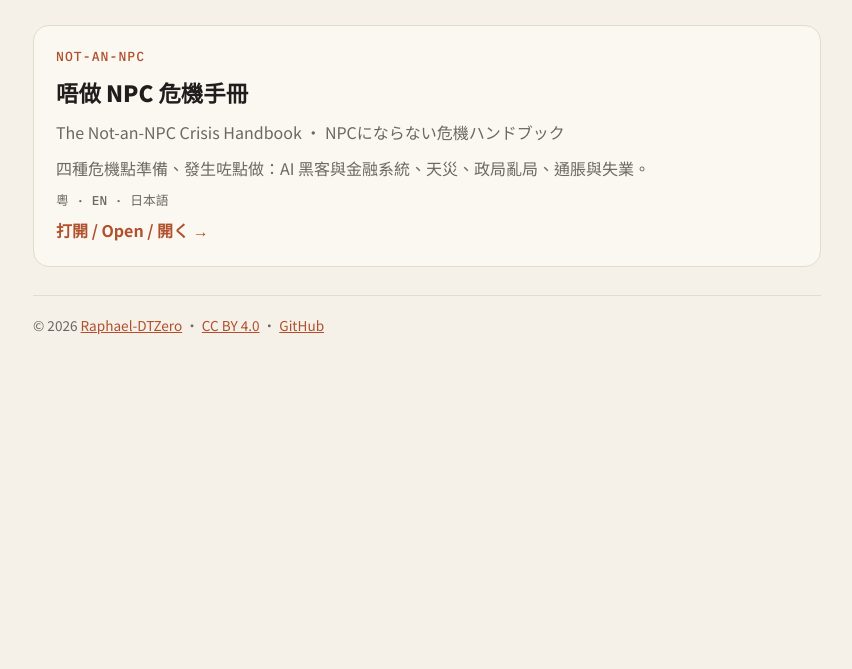
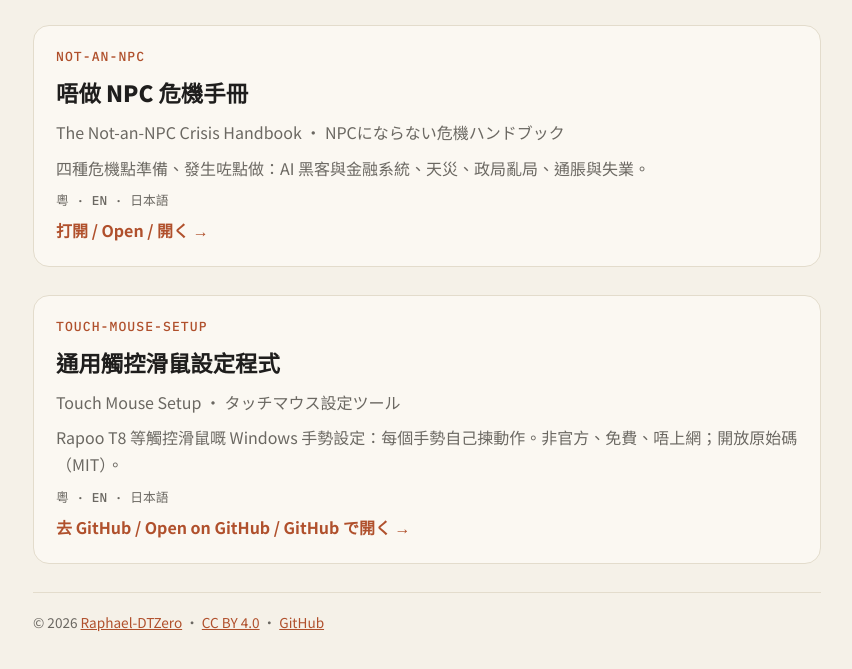
Before and after one commit to Raphael-DTZero/AI-Life, a plain HTML site: page index.html in a window 1280 px wide. Shown: the part 207-876 px from the top of the page, without its empty margins (213-1065 px from the left). Before the commit the page ends 800 px from the top, so only its background shows below. Drawn offline with Linux system fonts and the light colour scheme.

Commit message:
AI-Life 主頁加 touch-mouse-setup 連結
- README 內容表加一行：通用觸控滑鼠設定程式（另一個 repo）
- index.html 加一張卡，連去 GitHub repo（粵／EN／日本語）

Co-Authored-By: Claude Opus 5.5 <noreply@anthropic.com>

```diff
--- a/index.html
+++ b/index.html
@@ -43,6 +43,14 @@ a:focus-visible{outline:3px solid var(--accent);outline-offset:3px}
     <span class="langs">粵 · EN · 日本語</span>
     <span class="go">打開 / Open / 開く →</span>
   </a>
+  <a class="card" href="https://github.com/Raphael-DTZero/touch-mouse-setup">
+    <span class="eyebrow">touch-mouse-setup</span>
+    <h2>通用觸控滑鼠設定程式</h2>
+    <p>Touch Mouse Setup · タッチマウス設定ツール</p>
+    <p>Rapoo T8 等觸控滑鼠嘅 Windows 手勢設定：每個手勢自己揀動作。非官方、免費、唔上網；開放原始碼（MIT）。</p>
+    <span class="langs">粵 · EN · 日本語</span>
+    <span class="go">去 GitHub / Open on GitHub / GitHub で開く →</span>
+  </a>
   <footer>
     <p>© 2026 <a href="https://github.com/Raphael-DTZero">Raphael-DTZero</a> · <a href="https://creativecommons.org/licenses/by/4.0/">CC BY 4.0</a> · <a href="https://github.com/Raphael-DTZero/AI-Life">GitHub</a></p>
   </footer>
```
Also changed, not shown: 1 other file.
